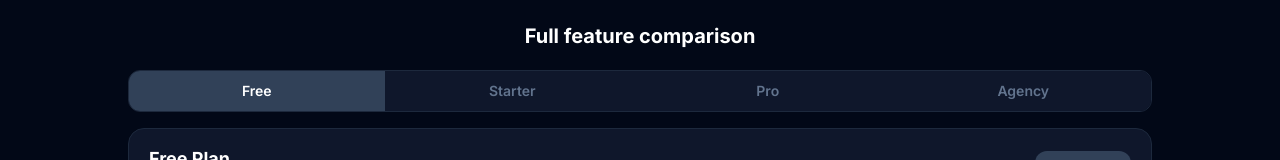
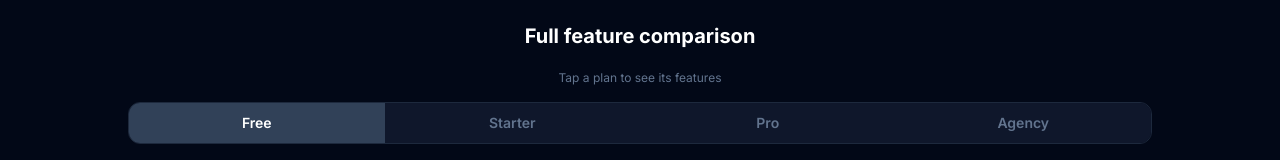
Before and after one commit to Mahekgiri1542000/WebAudit, a Next.js app: page /pricing in a window 1280 px wide. Shown: the part 576-736 px from the top of the page. Built offline with nearby package versions, Linux system fonts and the light colour scheme; no server answers.

Commit message:
Fix: pricing - force new build, add tap hint text for tabbed comparison

```diff
--- a/src/app/(marketing)/pricing/page.tsx
+++ b/src/app/(marketing)/pricing/page.tsx
@@ -73,6 +73,7 @@ export default function PricingPage() {
 
         {/* Feature comparison — tabbed for all screen sizes */}
         <h2 className="text-xl font-bold text-white mb-5 text-center">Full feature comparison</h2>
+        <p className="text-slate-500 text-xs text-center mb-4">Tap a plan to see its features</p>
 
         {/* Plan selector tabs */}
         <div className="flex rounded-xl border border-slate-800 overflow-hidden mb-4">
```
